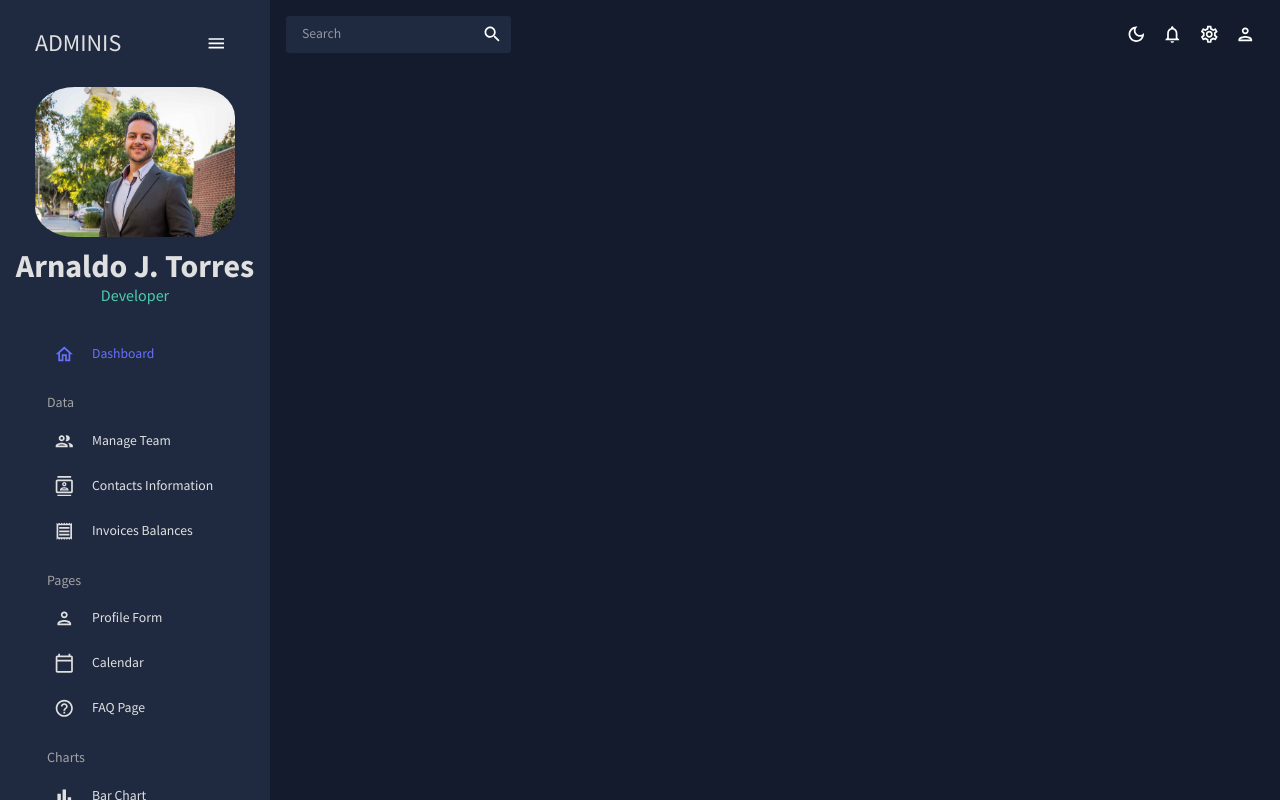
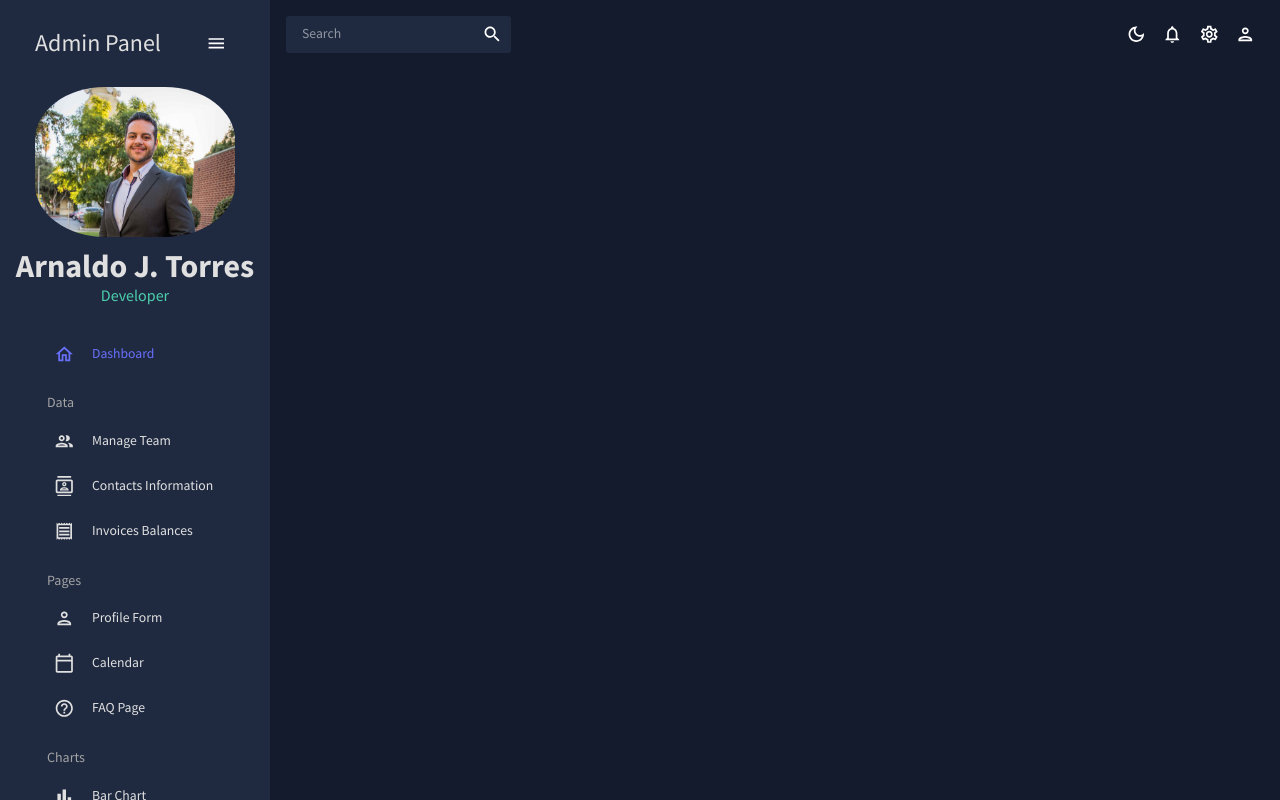
Before and after one commit to tarnaldo88/React-Admin-Dashboard, a React (Create React App) app: page / in a window 1280 px wide. Built offline with nearby package versions, Linux system fonts and the light colour scheme.

Commit message:
Update Sidebar.jsx

```diff
--- a/src/scenes/global/Sidebar.jsx
+++ b/src/scenes/global/Sidebar.jsx
@@ -81,7 +81,7 @@ const Sidebar = () => {
                 ml="15px"
               >
                 <Typography variant="h3" color={colors.grey[100]}>
-                  ADMINIS
+                  Admin Panel
                 </Typography>
                 <IconButton onClick={() => setIsCollapsed(!isCollapsed)}>
                   <MenuOutlinedIcon />
@@ -98,7 +98,7 @@ const Sidebar = () => {
                   width="200px"
                   height="150px"
                   src={ProfilePic}
-                  style={{ cursor: "pointer", borderRadius: "20%" }}
+                  style={{ cursor: "pointer", borderRadius: "35%" }}
                 />
               </Box>
               <Box textAlign="center">
```
